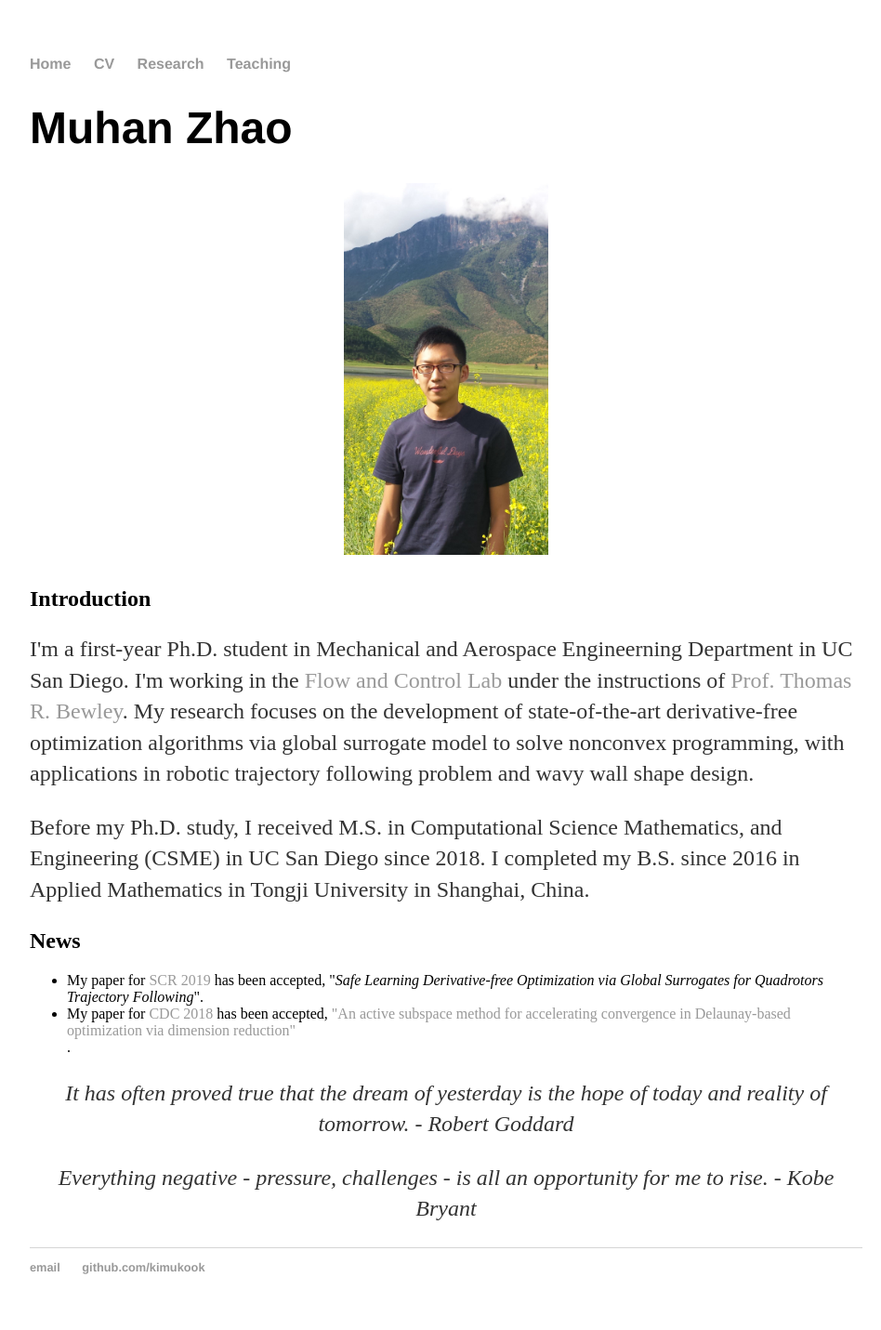
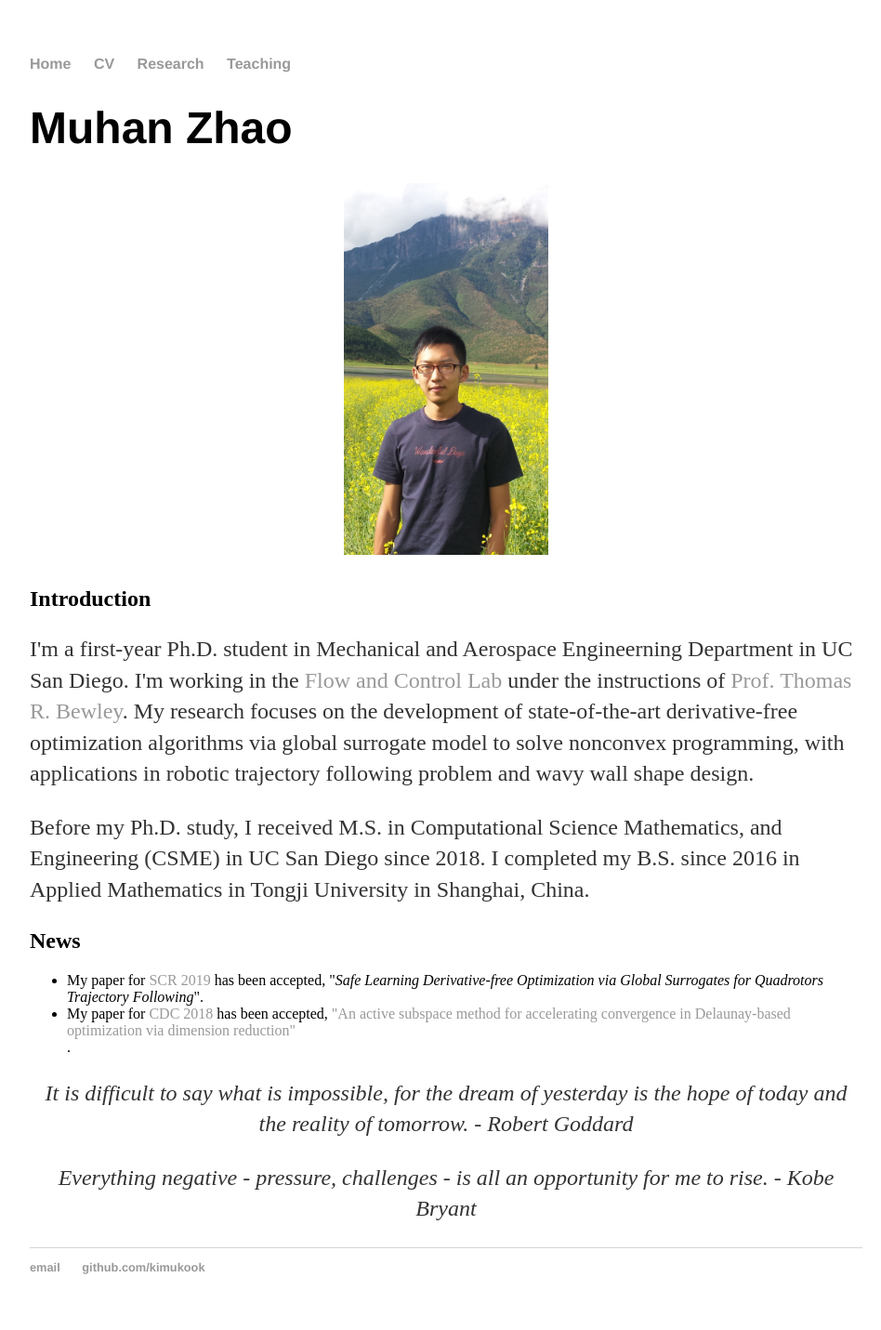
Before and after one commit to kimukook/kimukook.github.io, a Jekyll site: the page built from index.html, in a window 1280 px wide. Shown: the whole page at 93% size, without its empty margins (160-1108 px from the left). Built offline with Jekyll 4.4.1, drawn with Linux system fonts in a browser that asks for light colours.

Commit message:
Update index.html

```diff
--- a/index.html
+++ b/index.html
@@ -18,6 +18,6 @@ title: Muhan Zhao's Homepage
 		<li> My paper for <a href="http://scr2019.caltech.edu">SCR 2019</a> has been accepted, "<i>Safe Learning Derivative-free Optimization via Global Surrogates for Quadrotors Trajectory Following</i>". </li>
 		<li> My paper for <a href="https://cdc2018.ieeecss.org">CDC 2018</a> has been accepted, <a href="https://ieeexplore.ieee.org/abstract/document/8619219">"An active subspace method for accelerating convergence in Delaunay-based optimization via dimension reduction"</a></li>.
 	</ul>
-	<p align="center"> <i>It has often proved true that the dream of yesterday is the hope of today and reality of tomorrow. - Robert Goddard </i> </p>
+	<p align="center"> <i>It is difficult to say what is impossible, for the dream of yesterday is the hope of today and the reality of tomorrow. - Robert Goddard </i> </p>
 	<p align="center"> <i>Everything negative - pressure, challenges - is all an opportunity for me to rise. - Kobe Bryant </i> </p>
 </div><!-- /.blurb -->
```
